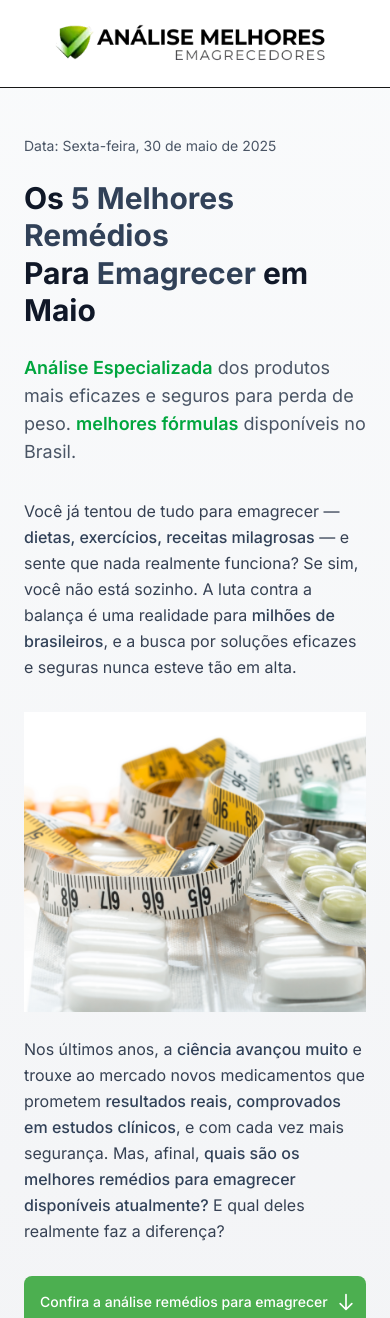
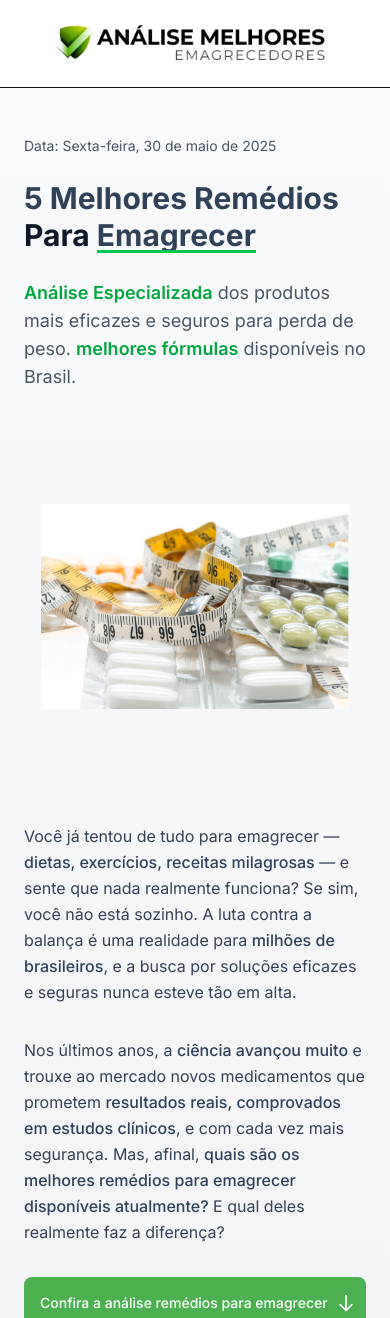
Before and after one commit to julianoleite90/emagrecedores, a Next.js app: page / in a window 390 px wide. Shown: the top 1318 px of the page. Built offline with nearby package versions, Linux system fonts and the light colour scheme.

Commit message:
feat: improve HeroSection mobile layout - Update title styling, adjust image positioning and size, improve spacing

```diff
--- a/src/components/HeroSection.tsx
+++ b/src/components/HeroSection.tsx
@@ -29,34 +29,34 @@ const HeroSection = () => {
             {/* Título principal */}
             <div className="text-left">
               <h1 className="text-3xl lg:text-4xl xl:text-[2.75rem] font-bold text-gray-900 leading-tight mb-4">
-                <div>Os <span className="text-slate-700">5 Melhores Remédios</span></div>
-                <div>Para <span className="text-slate-700">Emagrecer</span> em Maio</div>
+                <div><span className="text-slate-700">5 Melhores Remédios</span></div>
+                <div>Para <span className="text-slate-700 relative after:content-[''] after:absolute after:left-0 after:bottom-0 after:w-full after:h-[3px] after:bg-green-500">Emagrecer</span></div>
               </h1>
             </div>
 
             {/* Subtítulo com destaque */}
-            <div className="text-lg text-gray-600 mb-8">
+            <div className="text-lg text-gray-600 mb-4">
               <span className="text-green-600 font-semibold">Análise Especializada</span>{' '}
               dos produtos mais eficazes e seguros para perda de peso.{' '}
               <span className="text-green-600 font-semibold">melhores fórmulas</span>{' '}
               disponíveis no Brasil.
             </div>
 
+            {/* Imagem em mobile */}
+            <div className="block lg:hidden relative h-[400px] w-[90%] mx-auto mb-4">
+              <Image
+                src="/novocomparativo.png"
+                alt="Remédios para emagrecer"
+                fill
+                className="object-contain"
+                priority
+              />
+            </div>
+
             {/* Primeiro parágrafo */}
             <p className="text-gray-700 mb-8 leading-relaxed">
               Você já tentou de tudo para emagrecer — <span className="text-slate-700 font-medium">dietas, exercícios, receitas milagrosas</span> — e sente que nada realmente funciona? Se sim, você não está sozinho. A luta contra a balança é uma realidade para <span className="text-slate-700 font-medium">milhões de brasileiros</span>, e a busca por soluções eficazes e seguras nunca esteve tão em alta.
             </p>
-
-            {/* Imagem em mobile */}
-            <div className="block lg:hidden relative h-[300px] w-full mb-6">
-              <Image
-                src="/novocomparativo.png"
-                alt="Remédios para emagrecer"
-                fill
-                className="object-cover"
-                priority
-              />
-            </div>
 
             {/* Segundo parágrafo */}
             <p className="text-gray-700 mb-8 leading-relaxed">
```
Also changed, not shown: package.json (+8 -6 lines), 1 other file (tests, documents, lock files or other folders).
